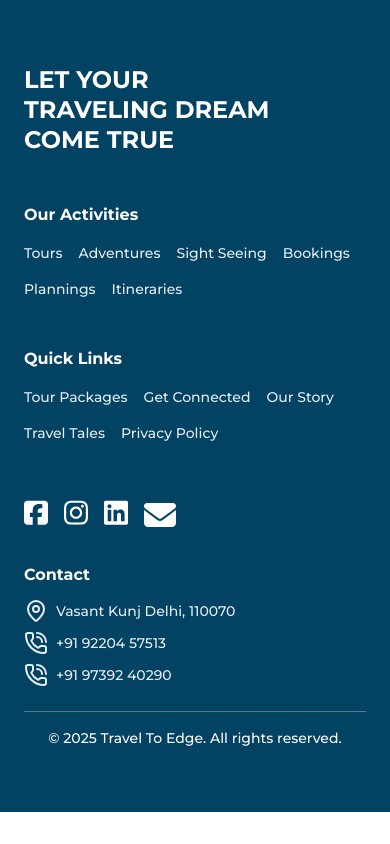
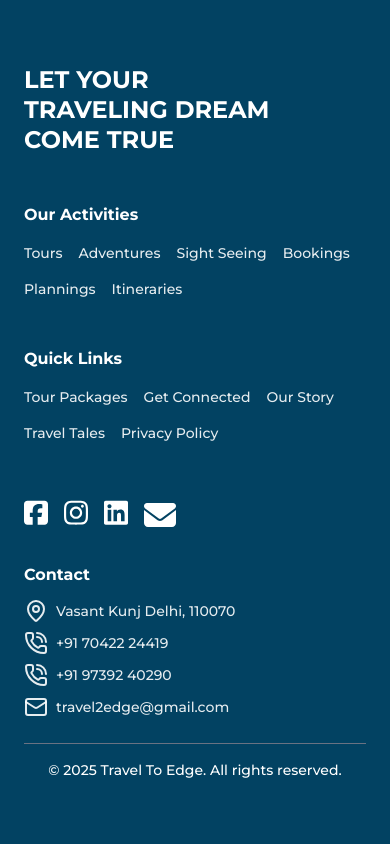
Before and after one commit to Mihirjataniya/traveltoedge-clone, a Next.js app: page / in a window 390 px wide. Shown: the part 2648-3492 px from the top of the page. Before the commit the page ends 3460 px from the top, so only its background shows below. Built offline with nearby package versions, Linux system fonts and the light colour scheme; no server answers; the database is empty.

Commit message:
CHANGED MAIL AND PHONE

```diff
--- a/components/Footer.jsx
+++ b/components/Footer.jsx
@@ -3,7 +3,7 @@ import FabookIcon from "./icons/FabookIcon";
 import InstagramIcon from "./icons/InstagramIcon";
 import LinkedinIcon from "./icons/LinkedinIcon";
 import Link from "next/link";
-import { MapPinIcon, PhoneCallIcon } from "lucide-react";
+import { Mail, MapPinIcon, PhoneCallIcon } from "lucide-react";
 import MailIcon from "./icons/MailIcon";
 import ThreadsIcon from "./icons/ThreadsIcon";
 
@@ -111,8 +111,9 @@ const Footer = () => {
                 <MapPinIcon /> <p>Vasant Kunj Delhi, 110070</p>
               </div>
               {/* travel2edge@gmail.com <br /> */}
-              <a className="flex items-center gap-2" href="tel:+919739240290"><PhoneCallIcon /> +91 92204 57513</a>
+              <a className="flex items-center gap-2" href="tel:+919739240290"><PhoneCallIcon /> +91 70422 24419</a>
               <a className="flex items-center gap-2" href="tel:+918810552497"><PhoneCallIcon /> +91 97392 40290</a>
+              <a className="flex items-center gap-2" href="mailto:travel2edge@gmail.com"><Mail />travel2edge@gmail.com</a>
             </p>
           </div>
         </div>
```
